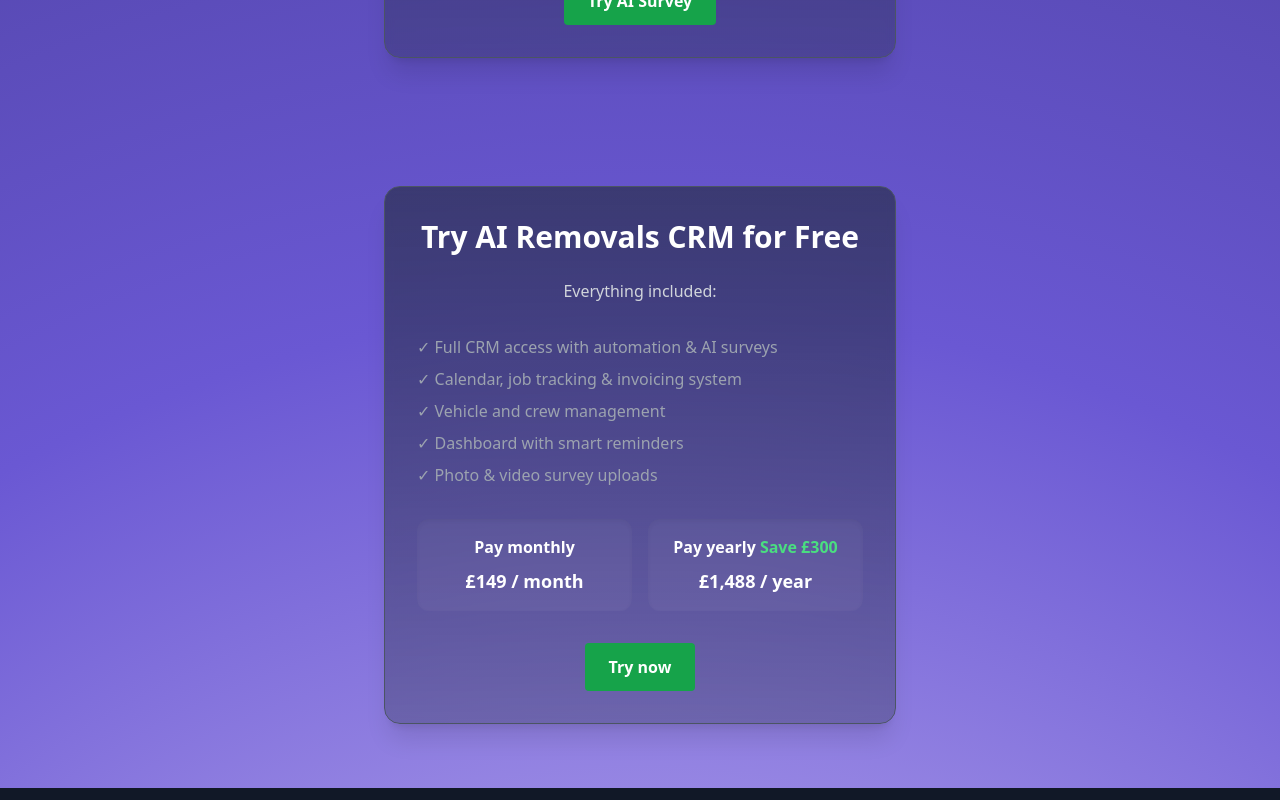
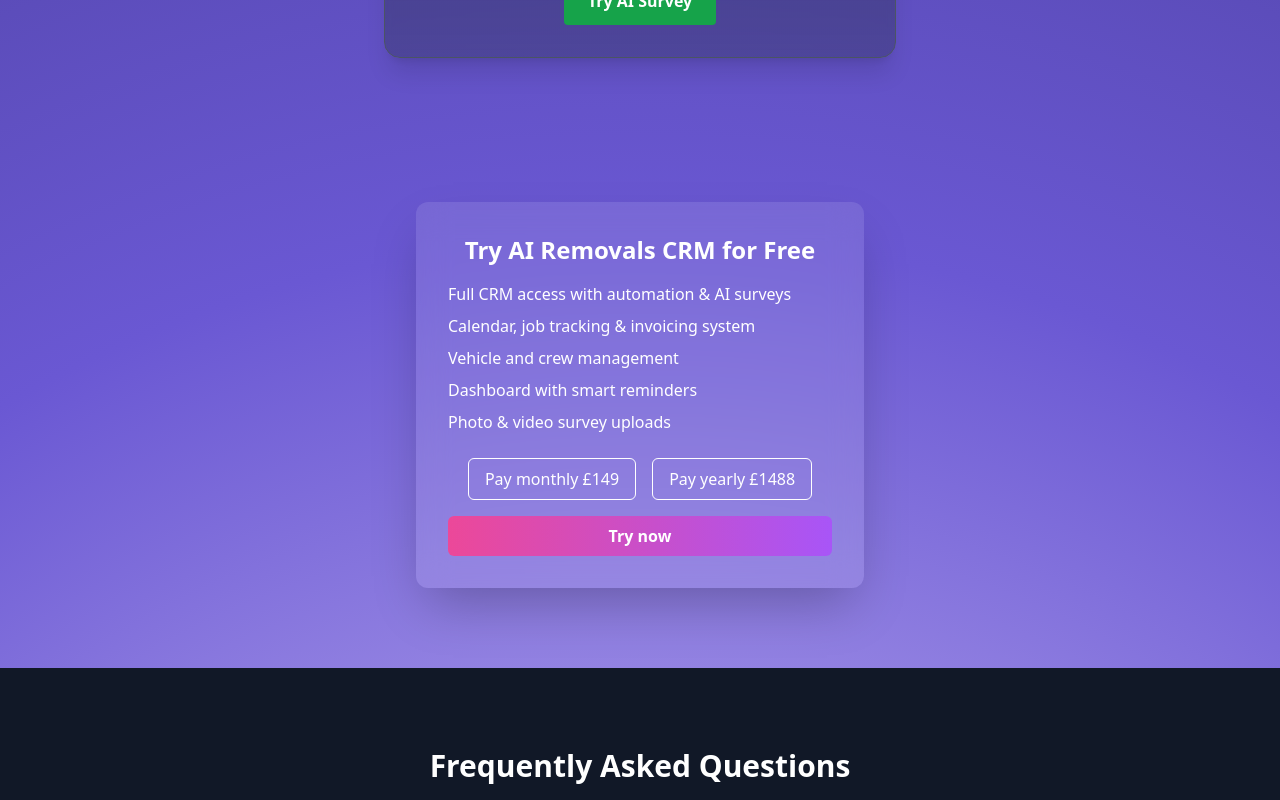
Before and after one commit to Gullmegler/mitt-prosjekt, a React (Create React App) app: page / in a window 1280 px wide. Shown: the part 1620-2420 px from the top of the page. Built offline with nearby package versions, Linux system fonts and the light colour scheme.

Commit message:
Update Prices.jsx

```diff
--- a/src/components/Prices.jsx
+++ b/src/components/Prices.jsx
@@ -2,40 +2,27 @@ import React from "react";
 
 export default function Prices() {
   return (
-    <section className="bg-github text-white py-16 px-4 flex justify-center">
-      <div className="bg-gradient-to-b from-[#1f2937]/60 to-[#1f2937]/30 backdrop-blur-sm border border-gray-600 rounded-2xl shadow-xl max-w-lg w-full p-8 text-center">
-        <h2 className="text-2xl md:text-3xl font-bold mb-6">
-          Try AI Removals CRM for Free
-        </h2>
-        <p className="text-gray-300 mb-8">Everything included:</p>
-
-        <ul className="text-gray-400 text-left space-y-2">
-          <li>✓ Full CRM access with automation & AI surveys</li>
-          <li>✓ Calendar, job tracking & invoicing system</li>
-          <li>✓ Vehicle and crew management</li>
-          <li>✓ Dashboard with smart reminders</li>
-          <li>✓ Photo & video survey uploads</li>
+    <section id="prices" className="py-20 flex justify-center items-center">
+      <div className="bg-white/10 backdrop-blur-lg p-8 rounded-xl shadow-2xl max-w-md w-full text-white">
+        <h2 className="text-2xl font-bold mb-4 text-center">Try AI Removals CRM for Free</h2>
+        <ul className="text-left mb-6 space-y-2">
+          <li>Full CRM access with automation & AI surveys</li>
+          <li>Calendar, job tracking & invoicing system</li>
+          <li>Vehicle and crew management</li>
+          <li>Dashboard with smart reminders</li>
+          <li>Photo & video survey uploads</li>
         </ul>
-
-        <div className="mt-8 grid grid-cols-1 md:grid-cols-2 gap-4">
-          <div className="bg-[#ffffff0a] rounded-xl p-4 shadow-inner">
-            <h3 className="font-semibold text-white mb-2">Pay monthly</h3>
-            <p className="text-lg font-bold">£149 / month</p>
-          </div>
-          <div className="bg-[#ffffff0a] rounded-xl p-4 shadow-inner">
-            <h3 className="font-semibold text-white mb-2">
-              Pay yearly <span className="text-green-400">Save £300</span>
-            </h3>
-            <p className="text-lg font-bold">£1,488 / year</p>
-          </div>
+        <div className="flex justify-center gap-4 mb-4">
+          <button className="px-4 py-2 border border-white rounded-md hover:bg-white hover:text-black transition">
+            Pay monthly £149
+          </button>
+          <button className="px-4 py-2 border border-white rounded-md hover:bg-white hover:text-black transition">
+            Pay yearly £1488
+          </button>
         </div>
-
-        <a
-          href="/signup"
-          className="mt-8 inline-block bg-green-600 hover:bg-green-700 text-white font-semibold px-6 py-3 rounded transition"
-        >
+        <button className="w-full px-4 py-2 rounded-md bg-gradient-to-r from-pink-500 to-purple-500 text-white font-semibold hover:opacity-90 transition">
           Try now
-        </a>
+        </button>
       </div>
     </section>
   );
```
